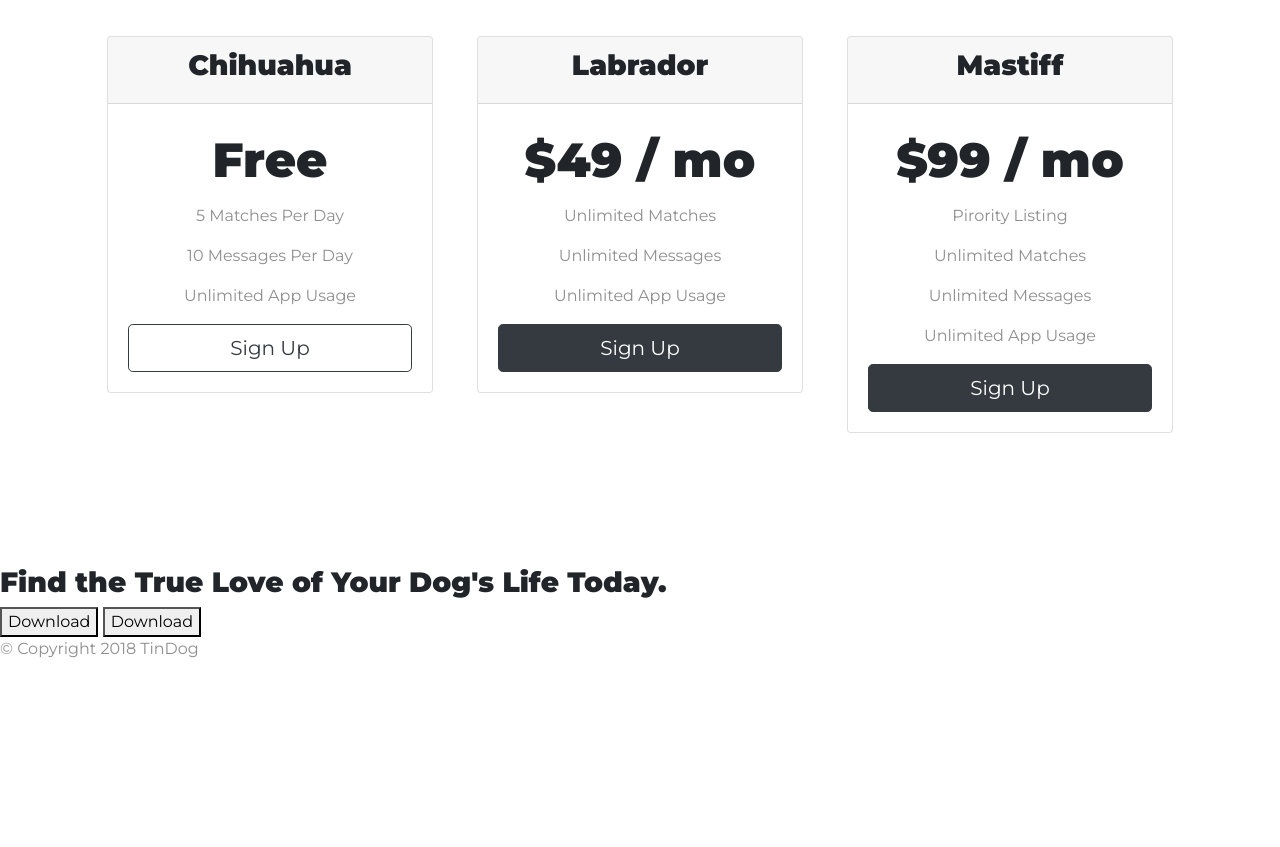
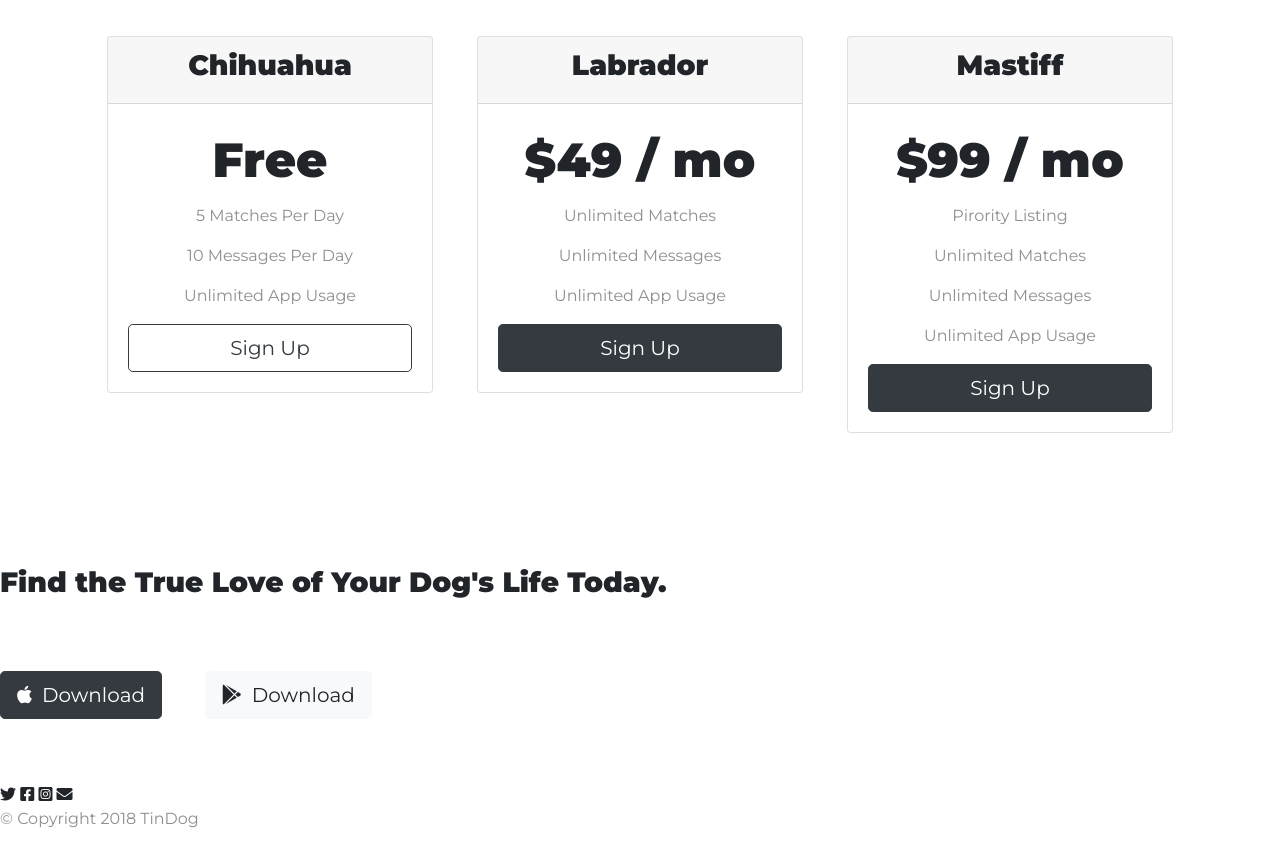
Before and after one commit to Cuerv07/tindog, a plain HTML site: page index.html in a window 1280 px wide. Shown: the part 2052-2899 px from the top of the page. Before the commit the page ends 2729 px from the top, so only its background shows below. Drawn offline with nearby package versions, Linux system fonts and the light colour scheme.

Commit message:
Add files via upload

```diff
--- a/index.html
+++ b/index.html
@@ -202,8 +202,8 @@
   <section id="cta">
 
     <h3>Find the True Love of Your Dog's Life Today.</h3>
-    <button type="button">Download</button>
-    <button type="button">Download</button>
+    <button class="btn btn-lg btn-dark download-button" type="button"><i class="fab fa-apple button-icon"></i>Download</button>
+    <button class="btn btn-lg btn-light download-button" type="button"><i class="fab fa-google-play button-icon"></i>Download</button>
 
   </section>
 
@@ -211,7 +211,10 @@
   <!-- Footer -->
 
   <footer id="footer">
-
+<i class="fab fa-twitter soc-icon"></i>
+<i class="fab fa-facebook-square soc-icon"></i>
+<i class="fab fa-instagram-square soc-icon"></i>
+<i class="fas fa-envelope soc-icon"></i>
     <p>© Copyright 2018 TinDog</p>
 
   </footer>
```
